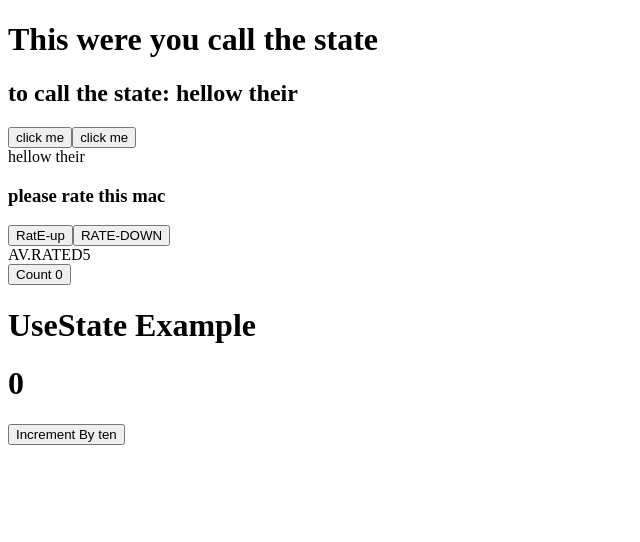
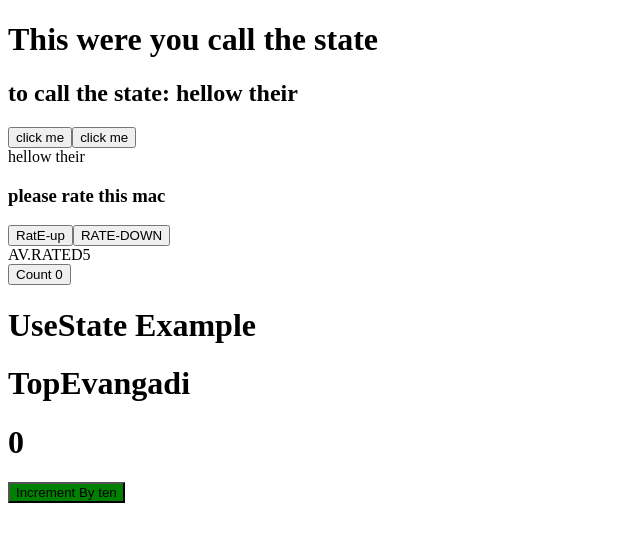
Before and after one commit to AshenafiGever/REACT-STATE-HOOKS, a React (Vite) app: page / in a window 1280 px wide. Shown: the top 542 px of the page, without its empty margins (0-640 px from the left). Built offline with nearby package versions, Linux system fonts and the light colour scheme.

Commit message:
added counterhome.css & useStatefor count added

```diff
--- a/src/Components/CounterUsingHooksUseState.jsx
+++ b/src/Components/CounterUsingHooksUseState.jsx
@@ -1,15 +1,23 @@
 import React, { useState } from "react";
+import './Counterhome.css'
 
 function CounterUsingHooksUseState() {
   console.log(useState("evangaditech"));
+  const [bootCamp,setBootcamp]= useState("TopEvangadi")
+
+  console.log(bootCamp)
 
   let [count, setCount] = useState(0);
-  const increment = () => {};
+  const increment = () => {
+    // count= count+10;
+    setCount((x)=> x+10);
+  };
   return (
     <div>
       <h1> UseState Example</h1>
+      <h1> {bootCamp}</h1>
       <h1>{count}</h1>
-      <h1>{setCount}</h1> <button onClick={increment}> Increment By ten</button>
+      <h1>{setCount}</h1> <button  className="green" onClick={increment}> Increment By ten</button>
     </div>
   );
 }
--- /dev/null
+++ b/src/Components/Counterhome.css
@@ -0,0 +1,3 @@
+.green{
+    background-color: green;
+}
```
